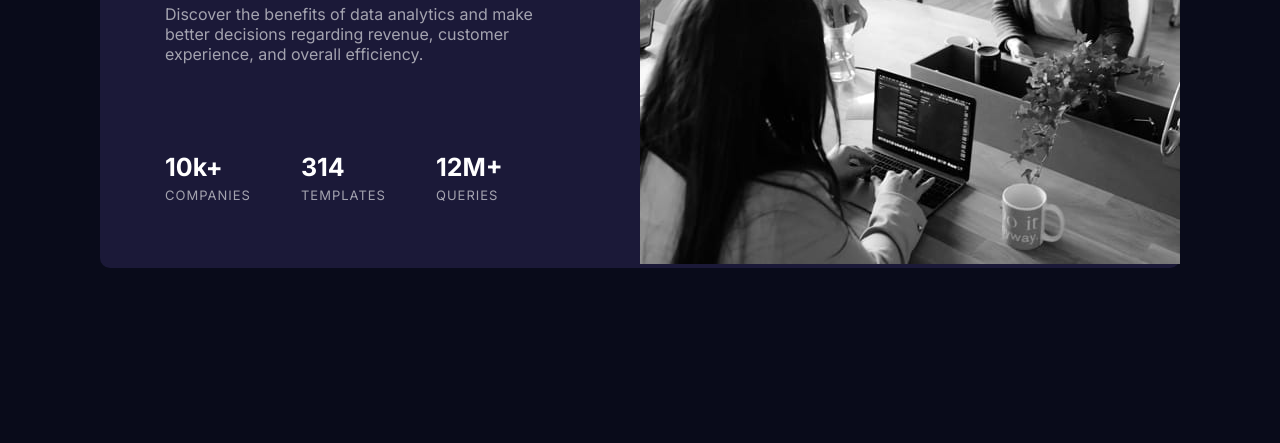
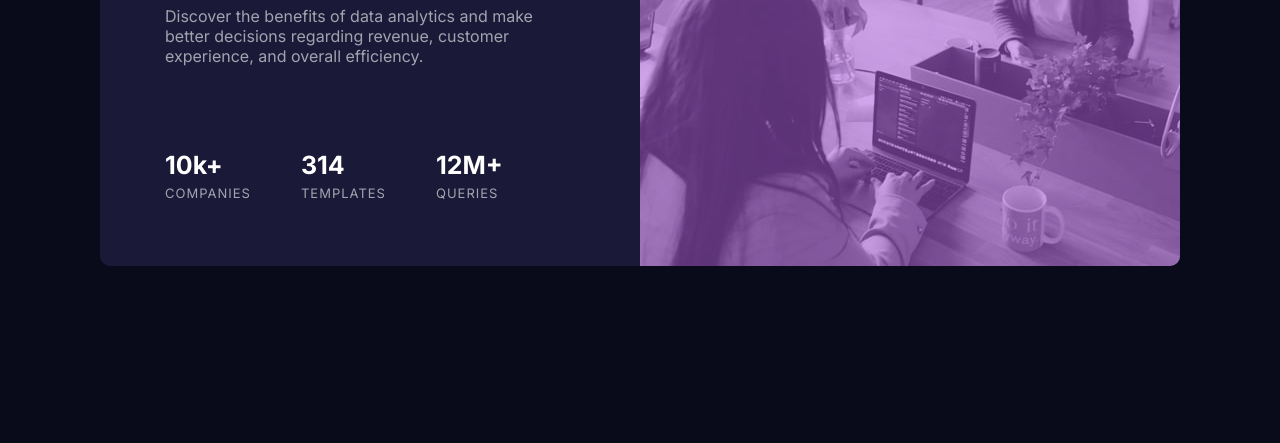
Before and after one commit to italods/Frontend-Mentor, a plain HTML site: page stats-preview-card-component-main/index.html in a window 1280 px wide. Shown: the part 357-800 px from the top of the page. Drawn offline with Linux system fonts and the light colour scheme.

Commit message:
Update style.css

```diff
--- a/stats-preview-card-component-main/style.css
+++ b/stats-preview-card-component-main/style.css
@@ -1,7 +1,7 @@
-@import url('https://fonts.googleapis.com/css2?family=Inter:wght@400;700&display=swap');
-@import url('https://fonts.googleapis.com/css2?family=Lexend+Deca&display=swap');
+@import url("https://fonts.googleapis.com/css2?family=Inter:wght@400;700&display=swap");
+@import url("https://fonts.googleapis.com/css2?family=Lexend+Deca&display=swap");
 
-:root{
+:root {
   --White: hsl(0, 0%, 100%);
   --White-paragraph: hsla(0, 0%, 100%, 0.75);
   --White-headings: hsla(0, 0%, 100%, 0.6);
@@ -10,14 +10,15 @@
   --Soft-violet: hsl(277, 64%, 61%);
 }
 
-body{
+body {
   background: var(--Very-dark-blue);
-  color:hsl(0, 0%, 100%);
 }
 
-.container{
+.container {
+  width: 1080px;
+  height: 446px
+ ;
   display: flex;
-  width: 1080px;
   position: absolute;
   top: 50%;
   left: 50%;
@@ -28,36 +29,49 @@ body{
   background: var(--Dark-desaturated-blue);
 }
 
-.container .text{
+.container .text {
   display: flex;
   flex-direction: column;
   justify-content: space-between;
 
-  font-family: 'Inter', sans-serif;
+  font-family: "Inter", sans-serif;
   padding: 65px;
 }
 
-.container .text strong{
+.container .text strong {
   color: var(--Soft-violet);
 }
-.container .text p{
+
+.container .text p {
   color: var(--White-headings);
 }
-.details{
+
+.details {
   display: flex;
 }
 
-.info-number{
-  font: 700 25px 'Inter', sans-serif;
+.info-number {
+  font: 700 25px "Inter", sans-serif;
   margin-bottom: 5px;
 }
 
-.info-text{
+.info-text {
   padding-right: 50px;
   color: var(--White-headings);
-  font: 400 13px 'Inter', sans-serif; /* font-weight | font-size |font-family */
+  font: 400 13px "Inter", sans-serif; /* font-weight | font-size |font-family */
   text-transform: uppercase;
   letter-spacing: 1px;
 }
-.imagens{
+
+.image {
+  background-color: hsl(277, 64%, 61%);
+  height: 100%;
+  border-radius: 0 10px 10px 0;
+
 }
+
+.image img {
+  opacity: 0.45;
+  border-radius: 0 10px 10px 0;
+
+}
```
